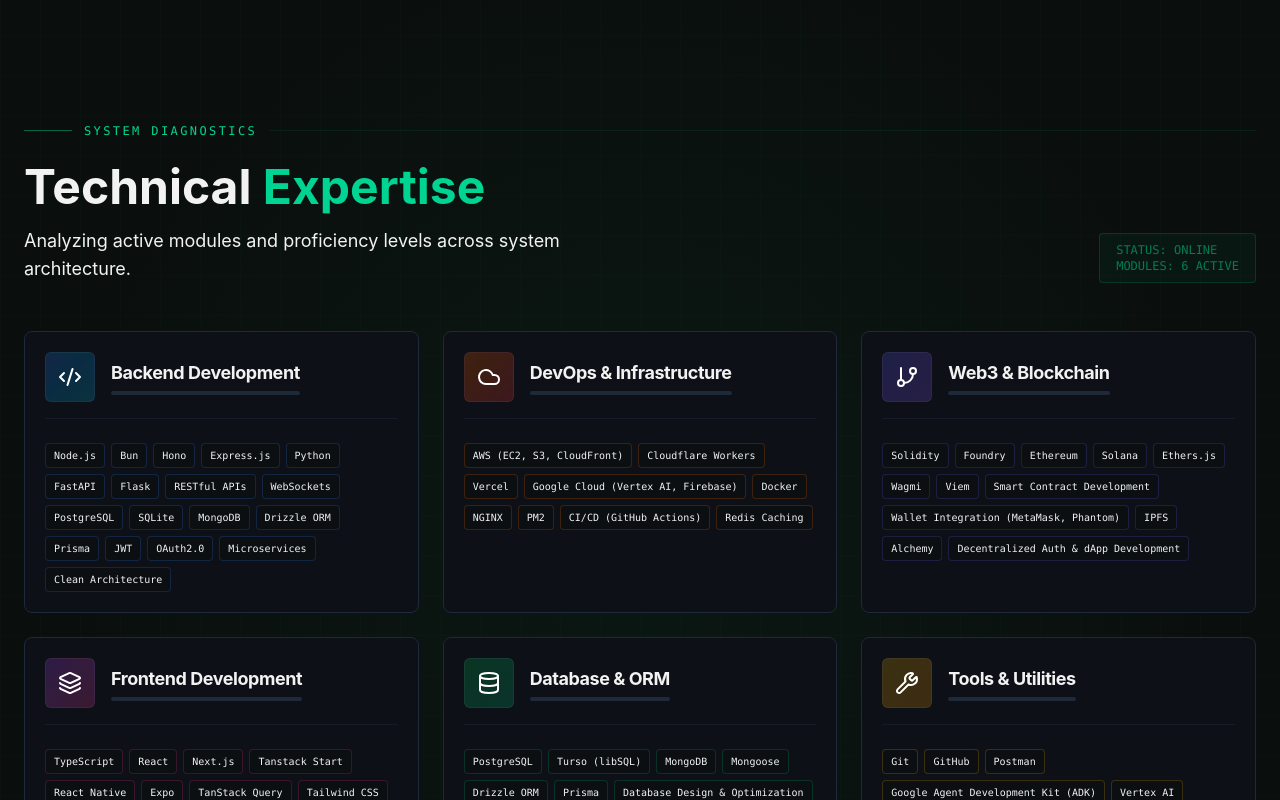
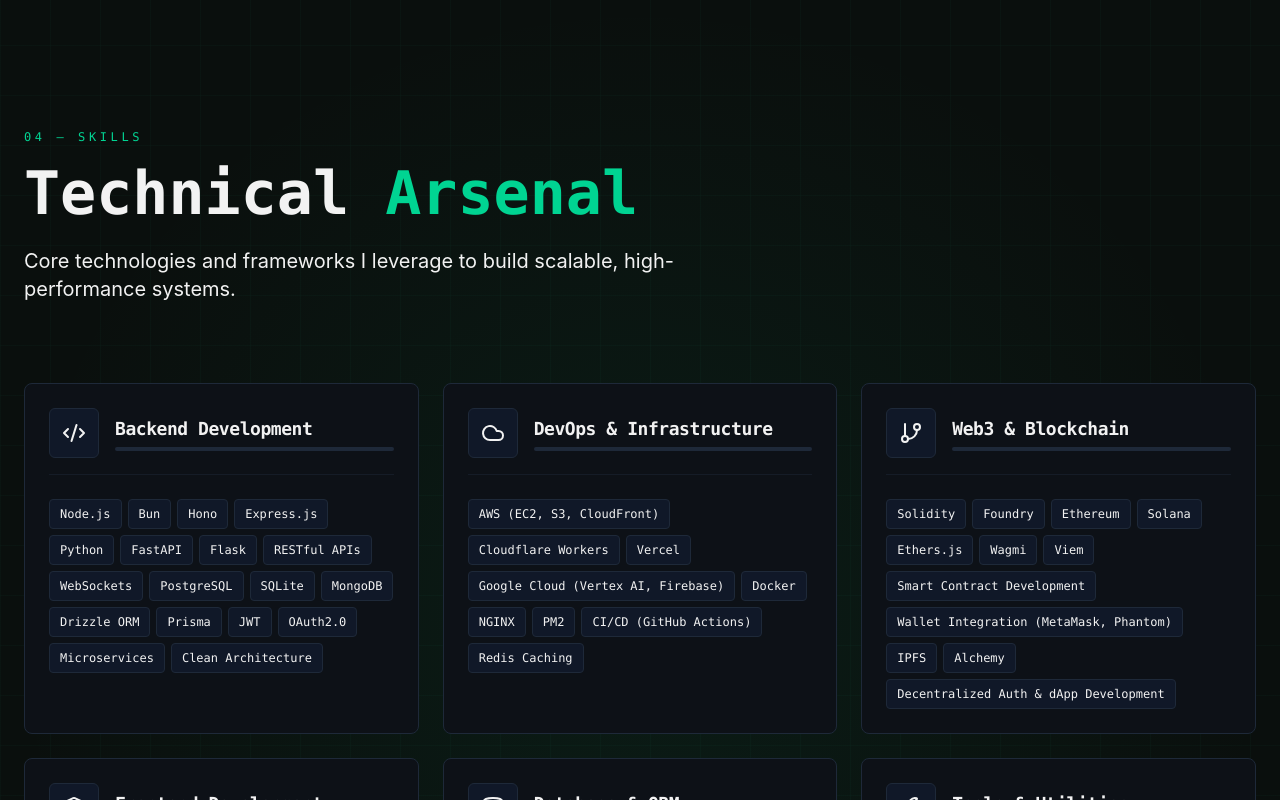
Before and after one commit to AdityaTote/portfolio, a Next.js app: page / in a window 1280 px wide. Shown: the part 5640-6440 px from the top of the page. Built offline with nearby package versions, Linux system fonts and the light colour scheme.

Commit message:
refactor: update Skills section styling, refine introductory content, and standardize skill category colors

```diff
--- a/src/components/SkillsSection.tsx
+++ b/src/components/SkillsSection.tsx
@@ -7,40 +7,26 @@
 export const SkillsSection = () => {
 	return (
 		<section className="py-32 px-6 relative bg-[#0a0f0d] overflow-hidden">
-			<div className="absolute inset-0 bg-[linear-gradient(rgba(16,185,129,0.02)_1px,transparent_1px),linear-gradient(90deg,rgba(16,185,129,0.02)_1px,transparent_1px)] bg-[size:40px_40px]" />
-			<div className="absolute inset-0 bg-[radial-gradient(circle_at_center,rgba(16,185,129,0.05),transparent_70%)] pointer-events-none" />
+			<div className="absolute inset-0 bg-[linear-gradient(rgba(16,185,129,0.03)_1px,transparent_1px),linear-gradient(90deg,rgba(16,185,129,0.03)_1px,transparent_1px)] bg-[size:50px_50px]" />
+			<div className="absolute inset-0 bg-[radial-gradient(ellipse_at_center,rgba(16,185,129,0.08),transparent_70%)] pointer-events-none" />
 
 			<div className="max-w-7xl mx-auto relative z-10">
 				<motion.div
-					className="mb-12"
-					initial={{ opacity: 0, y: 20 }}
+				className="mb-20"
+				initial={{ opacity: 0, y: 30 }}
 				whileInView={{ opacity: 1, y: 0 }}
 				viewport={{ once: true }}
-					transition={{ duration: 0.6 }}
+				transition={{ duration: 0.8 }}
 			>
-					<div className="flex items-center gap-3 mb-6">
-						<div className="h-[1px] w-12 bg-emerald-500/50" />
-						<span className="font-mono text-xs tracking-[0.2em] text-emerald-400 uppercase">
-							System Diagnostics
+				<span className="font-mono text-xs text-emerald-400 tracking-[0.3em] uppercase">
+					04 — Skills
 				</span>
-						<div className="h-[1px] flex-1 bg-emerald-500/10" />
-					</div>
-
-					<div className="flex flex-col md:flex-row md:items-end justify-between gap-6">
-						<div>
-							<h2 className="text-4xl md:text-5xl font-bold text-foreground mb-4">
-								Technical <span className="text-emerald-400">Expertise</span>
+				<h2 className="text-5xl md:text-6xl font-bold mt-4 mb-6 font-mono">
+					Technical <span className="text-emerald-400">Arsenal</span>
 				</h2>
-							<p className="text-muted-foreground max-w-xl text-lg">
-								Analyzing active modules and proficiency levels across system
-								architecture.
+				<p className="text-xl text-muted-foreground max-w-2xl">
+					Core technologies and frameworks I leverage to build scalable, high-performance systems.
 				</p>
-						</div>
-						<div className="font-mono text-xs text-emerald-500/60 border border-emerald-500/20 px-4 py-2 rounded bg-emerald-500/5">
-							<div>STATUS: ONLINE</div>
-							<div>MODULES: {skillCategories.length} ACTIVE</div>
-						</div>
-					</div>
 			</motion.div>
 
 				<div className="grid md:grid-cols-2 lg:grid-cols-3 gap-6">
@@ -53,24 +39,15 @@
 					transition={{ duration: 0.5, delay: index * 0.1 }}
 					className="group relative"
 				>
-							<div
-								className={cn(
-									"absolute -inset-0.5 bg-gradient-to-br opacity-0 group-hover:opacity-100 transition-opacity duration-500 blur-sm rounded-lg",
-									category.color
-								)}
-							/>
-							<div className="relative h-full bg-[#0d1117] border border-gray-800 rounded-lg p-5 hover:border-gray-700 transition-colors duration-300 flex flex-col">
-								<div className="flex items-center gap-4 mb-6 pb-4 border-b border-gray-800/50">
-									<div
-										className={cn(
-											"p-3 rounded-md bg-gradient-to-br border border-white/5",
-											category.color
-										)}
-									>
-										<category.icon className="w-6 h-6 text-white" />
+					<div className="relative h-full bg-[#0d1117] border border-gray-800 rounded-lg p-6 hover:border-emerald-500/40 transition-all duration-500 flex flex-col">
+						<div className="absolute inset-0 opacity-0 group-hover:opacity-100 transition-opacity duration-500 bg-[radial-gradient(circle_at_top_right,rgba(16,185,129,0.08),transparent_70%)] rounded-lg" />
+
+						<div className="flex items-center gap-4 mb-6 pb-4 border-b border-gray-800/50 relative">
+						<div className="p-3 rounded-md bg-gray-900 border border-gray-800">
+							<category.icon className="w-6 h-6 text-muted-foreground group-hover:text-emerald-400 transition-colors duration-300" />
 						</div>
-									<div>
-										<h3 className="font-bold text-lg text-foreground tracking-tight">
+							<div className="flex-1">
+								<h3 className="font-bold text-lg text-foreground tracking-tight font-mono">
 									{category.title}
 								</h3>
 								<div className="flex items-center gap-2 mt-1">
@@ -86,14 +63,14 @@
 							</div>
 						</div>
 
-								<div className="flex flex-wrap gap-1.5">
+						<div className="flex flex-wrap gap-1.5 relative">
 							{category.skills
 								.flatMap((s) => s.split(" / "))
 								.map((skill, skillIndex) => (
 									<div
 										key={skillIndex}
 										className={cn(
-												"px-2 py-1 rounded text-[10px] font-mono border transition-all duration-300 group/tag cursor-default bg-[#0a0f0d]/50",
+											"px-2.5 py-1.5 rounded text-xs font-mono border transition-all duration-300 group/tag cursor-default bg-gray-900",
 											category.borderClass,
 											"hover:bg-opacity-100"
 										)}
@@ -109,13 +86,6 @@
 									</div>
 							))}
 						</div>
-
-								<div className="absolute top-0 right-0 p-3 opacity-20 group-hover:opacity-100 transition-opacity duration-300">
-									<div className="flex gap-1">
-										<div className="w-1 h-1 bg-foreground rounded-full" />
-										<div className="w-1 h-1 bg-foreground rounded-full" />
-									</div>
-								</div>
 					</div>
 				</motion.div>
 					))}
--- a/src/lib/data/skills-data.tsx
+++ b/src/lib/data/skills-data.tsx
@@ -48,9 +48,9 @@
 			"JWT / OAuth2.0",
 			"Microservices / Clean Architecture",
 		],
-		color: "from-blue-500/20 to-cyan-500/20",
-		textClass: "group-hover/tag:text-blue-400",
-		borderClass: "border-blue-500/20 group-hover/tag:border-blue-500/50",
+		color: "from-emerald-500/10 to-emerald-500/5",
+		textClass: "group-hover/tag:text-emerald-400",
+		borderClass: "border-gray-800 group-hover/tag:border-emerald-500/40",
 	},
 	{
 		title: "DevOps & Infrastructure",
@@ -63,9 +63,9 @@
 			"CI/CD (GitHub Actions)",
 			"Redis Caching",
 		],
-		color: "from-orange-500/20 to-red-500/20",
-		textClass: "group-hover/tag:text-orange-400",
-		borderClass: "border-orange-500/20 group-hover/tag:border-orange-500/50",
+		color: "from-emerald-500/10 to-emerald-500/5",
+		textClass: "group-hover/tag:text-emerald-400",
+		borderClass: "border-gray-800 group-hover/tag:border-emerald-500/40",
 	},
 	{
 		title: "Web3 & Blockchain",
@@ -79,9 +79,9 @@
 			"IPFS / Alchemy",
 			"Decentralized Auth & dApp Development",
 		],
-		color: "from-indigo-500/20 to-violet-500/20",
-		textClass: "group-hover/tag:text-indigo-400",
-		borderClass: "border-indigo-500/20 group-hover/tag:border-indigo-500/50",
+		color: "from-emerald-500/10 to-emerald-500/5",
+		textClass: "group-hover/tag:text-emerald-400",
+		borderClass: "border-gray-800 group-hover/tag:border-emerald-500/40",
 	},
 	{
 		title: "Frontend Development",
@@ -94,9 +94,9 @@
 			"Tailwind CSS / shadcn-ui",
 			"State Management (Zustand)",
 		],
-		color: "from-purple-500/20 to-pink-500/20",
-		textClass: "group-hover/tag:text-pink-400",
-		borderClass: "border-pink-500/20 group-hover/tag:border-pink-500/50",
+		color: "from-emerald-500/10 to-emerald-500/5",
+		textClass: "group-hover/tag:text-emerald-400",
+		borderClass: "border-gray-800 group-hover/tag:border-emerald-500/40",
 	},
 	{
 		title: "Database & ORM",
@@ -109,9 +109,9 @@
 			"Database Design & Optimization",
 			"Database Migrations & Optimization",
 		],
-		color: "from-green-500/20 to-emerald-500/20",
+		color: "from-emerald-500/10 to-emerald-500/5",
 		textClass: "group-hover/tag:text-emerald-400",
-		borderClass: "border-emerald-500/20 group-hover/tag:border-emerald-500/50",
+		borderClass: "border-gray-800 group-hover/tag:border-emerald-500/40",
 	},
 	{
 		title: "Tools & Utilities",
@@ -126,8 +126,8 @@
 			"VS Code / Docker Compose / ngrok",
 			"Shell Scripting",
 		],
-		color: "from-yellow-500/20 to-amber-500/20",
-		textClass: "group-hover/tag:text-yellow-400",
-		borderClass: "border-yellow-500/20 group-hover/tag:border-yellow-500/50",
+		color: "from-emerald-500/10 to-emerald-500/5",
+		textClass: "group-hover/tag:text-emerald-400",
+		borderClass: "border-gray-800 group-hover/tag:border-emerald-500/40",
 	},
 ];
```
Lines whose indentation alone changed are shown as unchanged.
